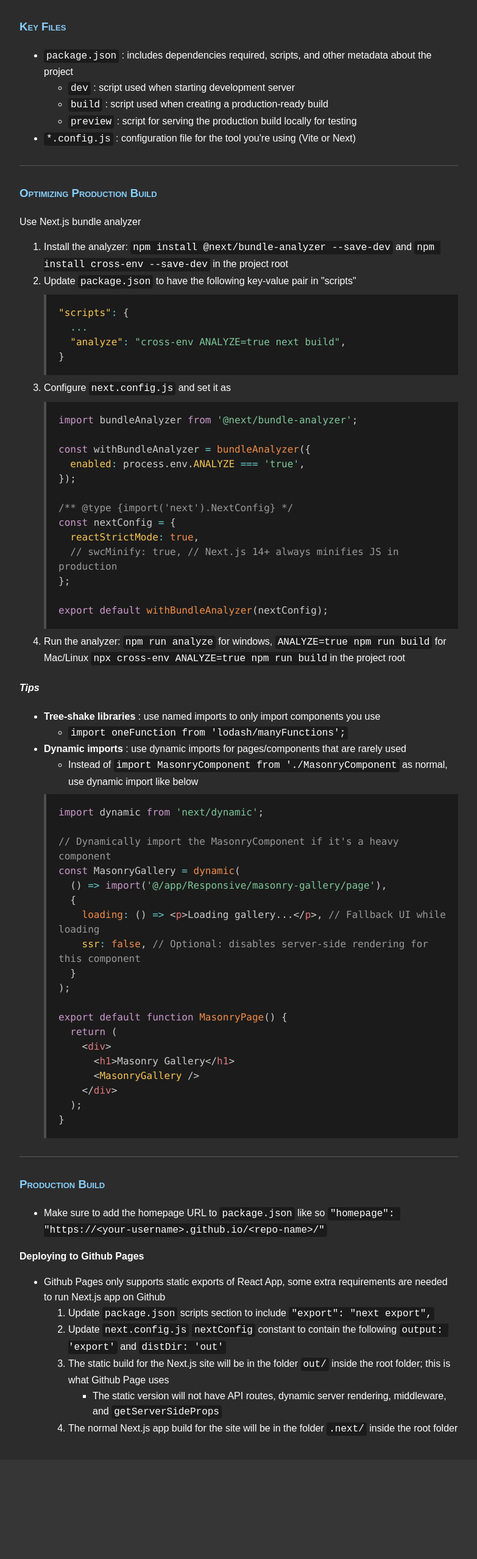
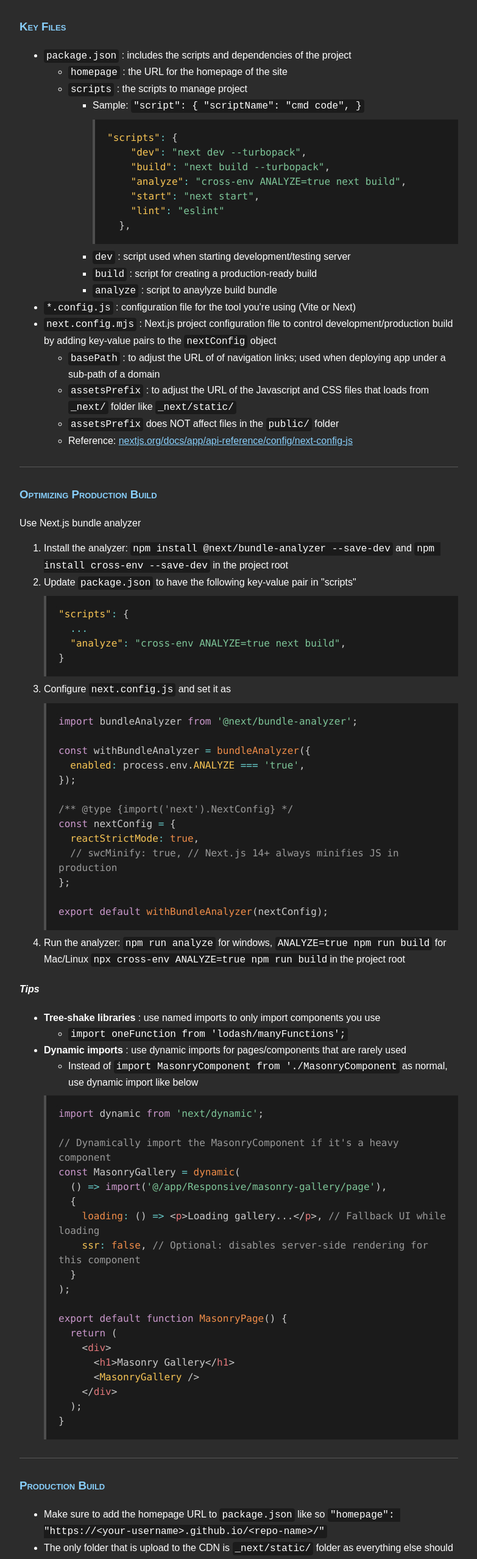
Before and after one commit to tuantrancode/tuantrancode.github.io, a Next.js app in the folder react/: page /React/react-setup in a window 1280 px wide. Shown: the part 5040-7596 px from the top of the page at 61% size, without its empty margins (248-1031 px from the left). Before the commit the page ends 7433 px from the top, so only its background shows below. Built offline with nearby package versions, Linux system fonts and the light colour scheme.

Commit message:
Added .nojekyll to public/ folder so Github page will serve static nextjs app
Updated production notes section.
Fixed the error where module css classes was effect global in masonry-gallery page

```diff
--- a/react/next.config.mjs
+++ b/react/next.config.mjs
@@ -12,9 +12,9 @@
   /* For Deploying to GitHub Pages as a static site (SSG)*/
   output: 'export', // generate a static site (SSG) from the Next.js project <-- Important for GitHub Pages
   distDir: 'out',   // Where to put the built static files
-  // add file named .nojekyll to public/
+  /* IMPORTANT: add file named .nojekyll to public/ folder */
   images: {
-    unoptimized: true, // Important for GitHub Pages
+    unoptimized: true, // Next.js Images component will not load in Github pages
   },
 };
 
--- a/react/src/app/React/react-setup/page.js
+++ b/react/src/app/React/react-setup/page.js
@@ -224,13 +224,36 @@
       <section>
         <h3 className='section-header' id='keyFiles'>Key Files</h3>
         <ul>
-          <li><code>package.json</code> : includes dependencies required, scripts, and other metadata about the project</li>
+          <li><code>package.json</code> : includes the scripts and dependencies of the project</li>
           <ul>
-            <li><code>dev</code> : script used when starting development server</li>
-            <li><code>build</code> : script used when creating a production-ready build</li>
-            <li><code>preview</code> : script for serving the production build locally for testing</li>
+            <li><code>homepage</code> : the URL for the homepage of the site</li>
+            <li><code>scripts</code> : the scripts to manage project</li>
+            <ul>
+              <li>Sample: <code>{`"script": { "scriptName": "cmd code", }`}</code></li>
+              <CodeBlock language='jsx'>{`
+  "scripts": {
+    "dev": "next dev --turbopack",
+    "build": "next build --turbopack",
+    "analyze": "cross-env ANALYZE=true next build",
+    "start": "next start",
+    "lint": "eslint"
+  },
+              `}</CodeBlock>
+              <li><code>dev</code> : script used when starting development/testing server</li>
+              <li><code>build</code> : script for creating a production-ready build</li>
+              <li><code>analyze</code> : script to anaylyze build bundle</li>
+            </ul>
+
+
           </ul>
           <li><code>*.config.js</code> : configuration file for the tool you're using (Vite or Next)</li>
+          <li><code>next.config.mjs</code> : Next.js project configuration file to control development/production build by adding key-value pairs to the <code>nextConfig</code> object</li>
+          <ul>
+            <li><code>basePath</code> : to adjust the URL of of navigation links; used when deploying app under a sub-path of a domain</li>
+            <li><code>assetsPrefix</code> : to adjust the URL of the Javascript and CSS files that loads from <code>_next/</code> folder like <code>_next/static/</code></li>
+            <li><code>assetsPrefix</code> does NOT affect files in the <code>public/</code> folder</li>
+          <li>Reference: <a href="https://nextjs.org/docs/app/api-reference/config/next-config-js">nextjs.org/docs/app/api-reference/config/next-config-js</a></li>
+          </ul>
         </ul>
         <hr />
       </section>
@@ -311,19 +334,30 @@
         <h3 className='section-header' id='buildNotes'>Production Build</h3>
         <ul>
           <li>Make sure to add the homepage URL to <code>package.json</code> like so <code>{`"homepage": "https://<your-username>.github.io/<repo-name>/"`}</code></li>
+          <li>The only folder that is upload to the CDN is <code>_next/static/</code> folder as everything else should not be exposed to the public</li>
         </ul>
-        <p><strong>Deploying to Github Pages</strong></p>
+        <p><strong>Deploying Static Next.js app to Github Pages</strong></p>
         <ul>
           <li>Github Pages only supports static exports of React App, some extra requirements are needed to run Next.js app on Github</li>
           <ol>
-            <li>Update <code>package.json</code> scripts section to include <code>"export": "next export",</code></li>
-            <li>Update <code>next.config.js</code> <code>nextConfig</code> constant to contain the following <code>output: 'export'</code> and <code>distDir: 'out'</code></li>
-            <li>The static build for the Next.js site will be in the folder <code>out/</code> inside the root folder; this is what Github Page uses</li>
-            <ul>
-              <li>The static version will not have API routes, dynamic server rendering, middleware, and <code>getServerSideProps</code></li>
-            </ul>
-            <li>The normal Next.js app build for the  site will be in the folder <code>.next/</code> inside the root folder</li>
+            <li>Update <code>next.config.mjs</code> file so that <code>nextConfig</code> object so it has the following:</li>
+            <CodeBlock language='jsx'>{`
+/* For Deploying to GitHub Pages as a static site (SSG) */
+  output: 'export', // generate a static site
+  distDir: 'out',   // where to put the generated production build
+  images: {
+    unoptimized: true, // Next.js Images component will not load in Github pages if it uses Next.js image optimization
+  },
+              `}</CodeBlock>
+            <li>Add a file named <code>.nojekyll</code> to the <code>public/</code> folder; this prevent Github from building a jekyll app</li>
           </ol>
+        </ul>
+        <ul>
+          <li>The static build for the Next.js site will be in the folder <code>out/</code> inside the root folder; this is what Github Page uses</li>
+          <ul>
+            <li>The static version will not have API routes, dynamic server rendering, middleware, and <code>getServerSideProps</code></li>
+          </ul>
+          <li>The normal Next.js app build for the  site will be in the folder <code>.next/</code> inside the root folder</li>
         </ul>
 
       </section>
--- a/react/src/app/React/react-styling/page.js
+++ b/react/src/app/React/react-styling/page.js
@@ -81,6 +81,7 @@
         <p>Write CSS rules in <code>*.module.css</code> file and scope styles to component automatically</p>
         <ul>
           <li>Do NOT use <code>id</code> selectors in <code>*/module.css</code></li>
+          <li>Class names should be camelCase otherwise assigning the hyphen will result in an error when assigning a class from a module.css file</li>
           <li>Syntax of CSS module files are exactly the same as normal CSS files</li>
           <li>Styles are automatically scoped so no naming conflicts</li>
           <li>Harder to share global styles unless combined with normal <code>.css</code> files</li>
@@ -110,7 +111,7 @@
 `}
         </CodeBlock>
         <ul>
-          <li>The module.css will override any naming conflict with the global.css but only for the current page</li>
+          <li>The module.css will OVERRIDE any naming conflict with the global.css and will be persistent even after user leave the page</li>
         </ul>
         <hr />
       </section>
--- a/react/src/app/Responsive/masonry-gallery/masonry-gallery.module.css
+++ b/react/src/app/Responsive/masonry-gallery/masonry-gallery.module.css
@@ -59,11 +59,9 @@
 @media (max-width: 480px) {
     .grid {
         grid-template-columns: repeat(2, 1fr);
+        margin: 0 -10px; /* To overwrite the padding of the .main-content in main-layout.css for mobile screen */
     }
     .item {
         margin-bottom: 2px;
     }
-    :global(.main-content) {
-        padding: 0px;
-    }
 }
--- a/react/src/app/Responsive/responsive/responsive.module.css
+++ b/react/src/app/Responsive/responsive/responsive.module.css
@@ -210,11 +210,9 @@
 @media (max-width: 480px) {
    .grid {
         grid-template-columns: repeat(2, 1fr);
+        margin: 0 -10px; /* To overwrite the padding of the .main-content in main-layout.css for mobile screen */
     }
     .item {
         margin-bottom: 2px;
     }
-    :global(.main-content) {
-        padding: 0;
-    }
 }
--- a/react/src/components/shared/Button.js
+++ b/react/src/components/shared/Button.js
@@ -8,7 +8,7 @@
             case 'loadImgUsingColCount':
                 return loadImgUsingColCount();
             case 'loadImgUsingFlexBox':
-                loadImgUsingFlexBox();
+                return loadImgUsingFlexBox();
             case 'loadGridImages':
                 return loadGridImages();
         }
```
Also changed, not shown: react/src/app/Responsive/masonry-gallery/MasonryComponent.js (+9 -7 lines).
